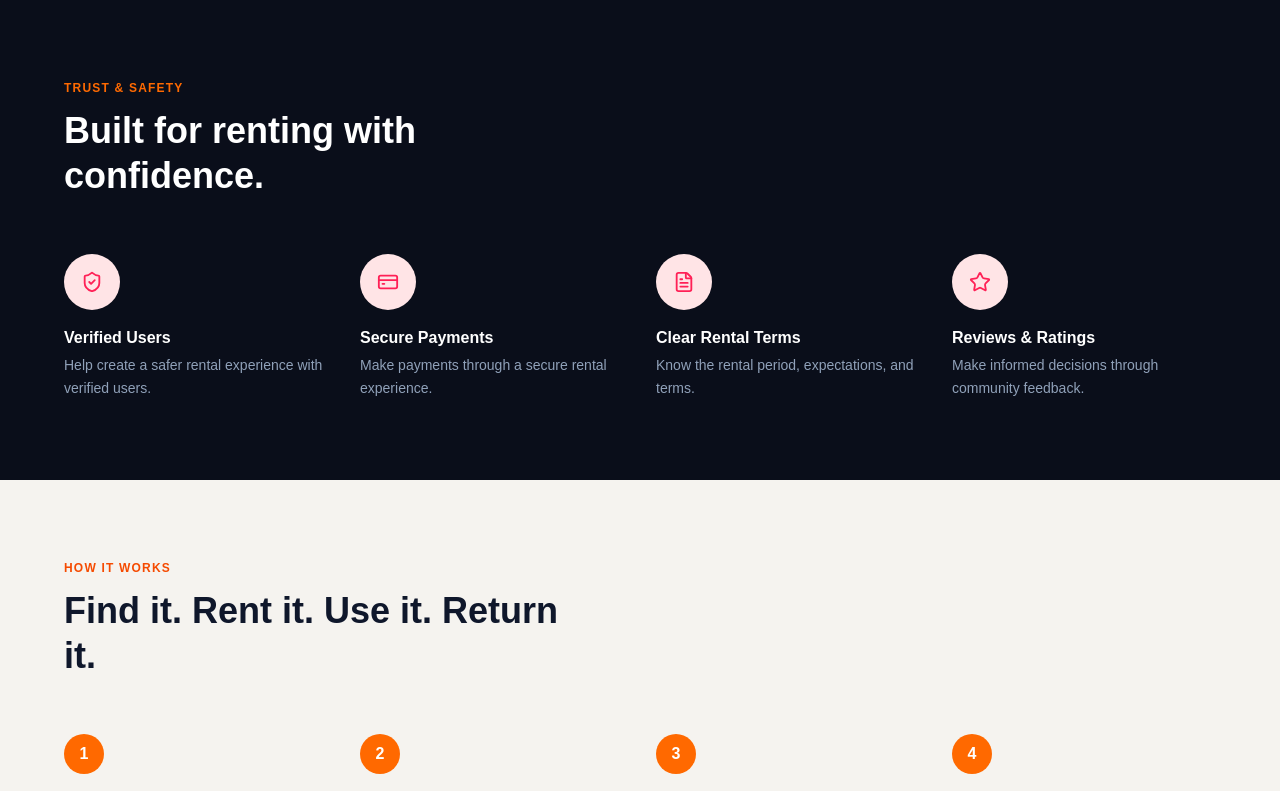
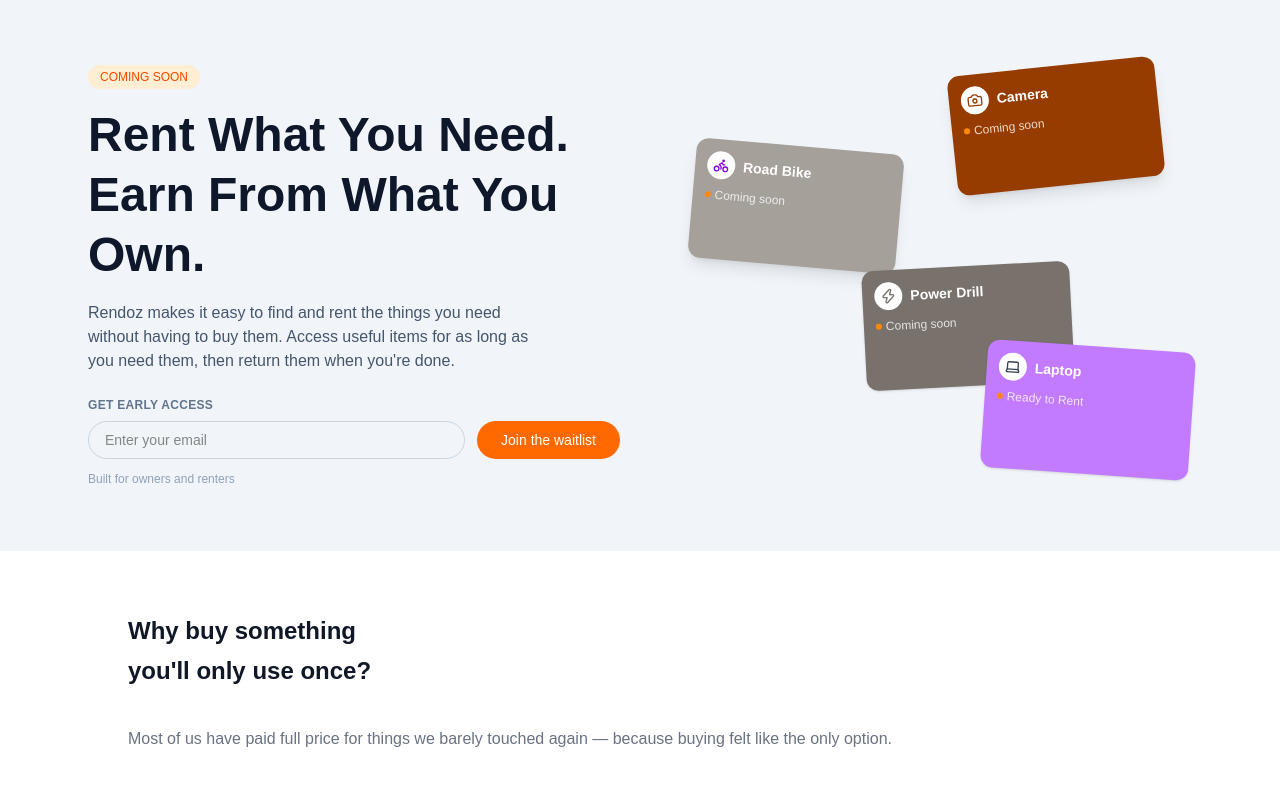
Before and after one commit to Rendoz-m4Ace/Rendoz_codebase, a Next.js app: page / in a window 1280 px wide. Shown: the top 791 px of the page. Built offline with nearby package versions, Linux system fonts and the light colour scheme.

Commit message:
Render Herosection

```diff
--- a/app/page.tsx
+++ b/app/page.tsx
@@ -1,3 +1,4 @@
+import HeroSection from "@/component/HeroSection";
 import TrustFeatures from "@/component/TrustFeatures";
 import HowItWorks from "@/component/HowItWorks";
 import FAQSection from "@/component/FAQSection";
@@ -6,6 +7,7 @@ import WaitlistFooter from "@/component/WaitlistFooter";
 export default function Home() {
   return (
     <main>
+      <HeroSection />
       <TrustFeatures />
       <HowItWorks />
       <FAQSection />
--- /dev/null
+++ b/component/HeroSection.tsx
@@ -0,0 +1,109 @@
+import Image from "next/image";
+import Why from "./why";
+import What from "./what";
+import { Camera, Bike, Zap, Laptop } from "lucide-react";
+
+export default function HeroSection () {
+    return (
+        <main className="flex-1">
+      <section className="bg-slate-100">
+        <div className="max-w-6xl mx-auto px-6 py-16 grid md:grid-cols-2 gap-10 items-center">
+          {/* Left: text */}
+          <div>
+            <span className="inline-block text-xs font-medium bg-orange-100 text-orange-600 px-3 py-1 rounded-full">
+              COMING SOON
+            </span>
+
+            <h1 className="text-4xl md:text-5xl font-bold mt-4 leading-tight text-slate-900">
+              Rent What You Need. Earn From What You Own.
+            </h1>
+
+            <p className="mt-4 text-slate-600 max-w-md">
+              Rendoz makes it easy to find and rent the things you need
+              without having to buy them. Access useful items for as long
+              as you need them, then return them when you&apos;re done.
+            </p>
+
+            <p className="mt-6 text-xs font-semibold text-slate-500 uppercase tracking-wide">
+              Get Early Access
+            </p>
+
+            <form className="mt-2 flex flex-col sm:flex-row gap-3">
+              <input
+                type="email"
+                placeholder="Enter your email"
+                className="flex-1 border border-slate-300 rounded-full px-4 py-2 text-sm focus:outline-none focus:ring-2 focus:ring-orange-400"
+              />
+              <button
+                type="submit"
+                className="bg-orange-500 hover:bg-orange-600 text-white text-sm font-medium px-6 py-2 rounded-full transition"
+              >
+                Join the waitlist
+              </button>
+            </form>
+
+            <p className="mt-3 text-xs text-slate-400">
+              Built for owners and renters
+            </p>
+          </div>
+          <div className="relative h-[420px]">
+
+          {/* Camera */}
+          <div className="absolute top-0 right-8 bg-amber-800 rounded-xl rotate-[-6deg] shadow-lg w-52 h-30 p-3">
+            <div className="flex items-center gap-2">
+              <span className="bg-white rounded-full p-1.5 flex items-center justify-center">
+                <Camera className="w-4 h-4 text-amber-800" />
+              </span>
+              <span className="text-white font-semibold text-sm">Camera</span>
+            </div>
+            <p className="text-xs text-white/80 mt-2 flex items-center gap-1">
+              <span className="w-1.5 h-1.5 bg-orange-400 rounded-full" /> Coming soon
+            </p>
+          </div>
+
+          {/* Bike */}
+          <div className="absolute top-20 left-8 bg-stone-400 rounded-xl shadow-lg rotate-[5deg] w-52 h-30 p-3">
+            <div className="flex items-center gap-2">
+              <span className="bg-white rounded-full p-1.5 flex items-center justify-center">
+                <Bike className="w-4 h-4 text-purple-700" />
+              </span>
+              <span className="text-white font-semibold text-sm">Road Bike</span>
+            </div>
+            <p className="text-xs text-white/80 mt-2 flex items-center gap-1">
+              <span className="w-1.5 h-1.5 bg-orange-400 rounded-full" /> Coming soon
+            </p>
+          </div>
+
+          {/* Power drill */}
+          <div className="absolute top-50 right-30 bg-stone-500 rounded-xl shadow p-3 rotate-[-3deg] w-52 h-30">
+            <div className="flex items-center gap-2">
+              <span className="bg-white rounded-full p-1.5 flex items-center justify-center">
+                <Zap className="w-4 h-4 text-stone-500" />
+              </span>
+              <span className="text-white font-semibold text-sm">Power Drill</span>
+            </div>
+            <p className="text-xs text-white/80 mt-2 flex items-center gap-1">
+              <span className="w-1.5 h-1.5 bg-orange-400 rounded-full" /> Coming soon
+            </p>
+          </div>
+
+          {/* Laptop */}
+          <div className="absolute top-70 right-0 bg-purple-400 rounded-xl shadow p-3 rotate-[4deg] w-52 h-32">
+            <div className="flex items-center gap-2">
+              <span className="bg-white rounded-full p-1.5 flex items-center justify-center">
+                <Laptop className="w-4 h-4 text-gray-700" />
+              </span>
+              <span className="text-white font-semibold text-sm">Laptop</span>
+            </div>
+            <p className="text-xs text-white/80 mt-2 flex items-center gap-1">
+              <span className="w-1.5 h-1.5 bg-orange-400 rounded-full" /> Ready to Rent
+            </p>
+          </div>
+      </div>
+      </div>
+    </section>
+    <Why />
+    <What />
+  </main>
+  );
+}
```
